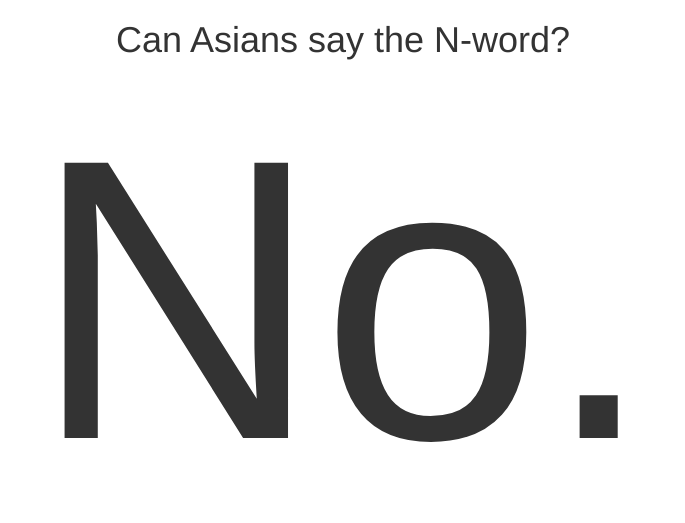
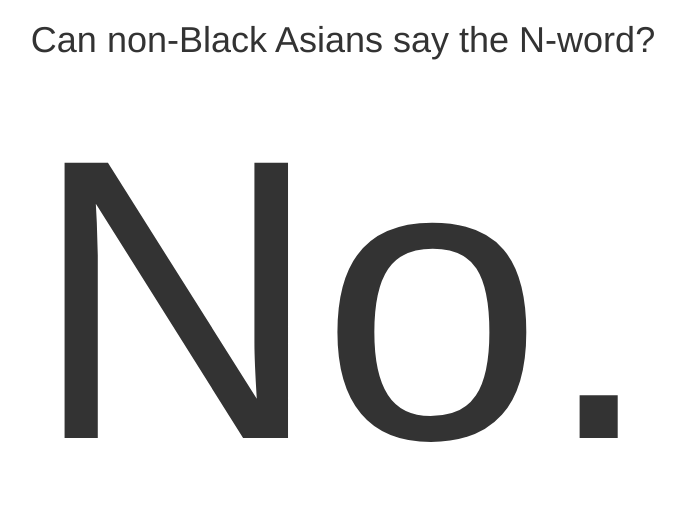
Before and after one commit to canasianssaythenword/canasianssaythenword.github.io, a plain HTML site: page index.html in a window 1280 px wide. Shown: the whole page, without its empty margins (297-982 px from the left). Drawn offline with nearby package versions, Linux system fonts and the light colour scheme.

Commit message:
Update index.html

```diff
--- a/index.html
+++ b/index.html
@@ -2,7 +2,7 @@
 <html lang="en">
 
   <head>
-    <title>Can Asians say the N-word?</title>
+    <title>Can non-Black Asians say the N-word?</title>
     <meta name="description" content="">
     <meta name="author" content="">
     <div ui-view="header" autoscroll="true"></div>
@@ -17,7 +17,7 @@
 
   <body>
   <div class="container" style='text-align: center;'>
-    <h1>Can Asians say the N-word?</h1>
+    <h1>Can non-Black Asians say the N-word?</h1>
     <h1 style = 'font-size: 50vh;'>No.</h1>
   </div>
 </body>
```
